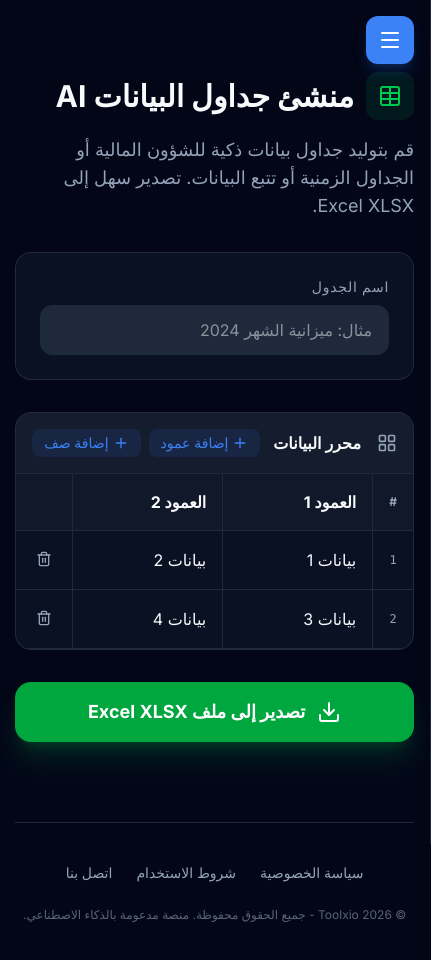
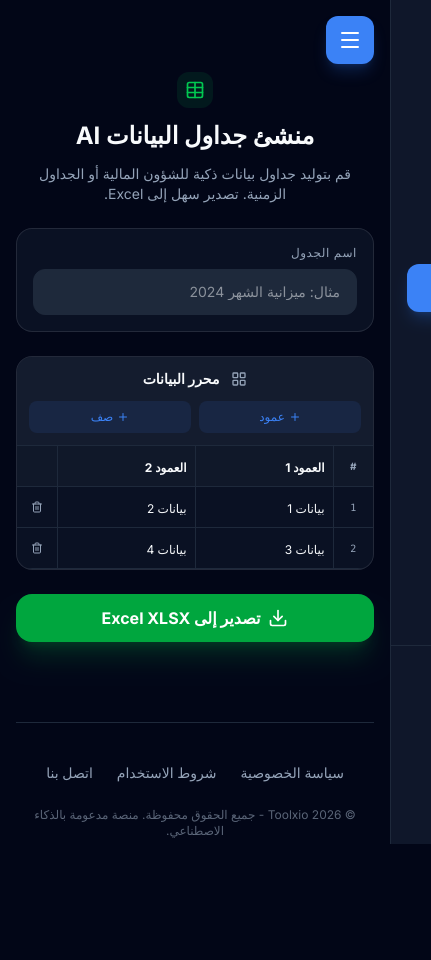
Before and after one commit to naif2016f12-web/toolxio, a Next.js app: page /sheets in a window 390 px wide. Shown: the top 960 px of the page, 431 px wide, since content can reach past the window. After the commit the page ends 895 px from the top, so only its background shows below. Built offline with nearby package versions, Linux system fonts and the light colour scheme.

Commit message:
Comprehensive mobile UI optimization across all tools and pages

```diff
--- a/src/app/page.tsx
+++ b/src/app/page.tsx
@@ -58,15 +58,15 @@ export default function Home() {
 
   return (
     <div className="max-w-6xl mx-auto">
-      <header className="mb-12">
-        <div className="flex items-center gap-2 mb-4">
+      <header className="mb-8 lg:mb-12">
+        <div className="flex items-center gap-2 mb-3 lg:mb-4">
           <div className="p-2 rounded-lg bg-blue-500/10">
             <Sparkles className="w-5 h-5 text-blue-500" />
           </div>
-          <span className="text-sm font-semibold text-blue-500 uppercase tracking-wider">تكامل الذكاء الاصطناعي</span>
+          <span className="text-xs lg:text-sm font-semibold text-blue-500 uppercase tracking-wider">تكامل الذكاء الاصطناعي</span>
         </div>
-        <h2 className="text-4xl font-bold mb-4">مرحباً بك في Toolxio</h2>
-        <p className="text-muted-foreground text-lg max-w-2xl">
+        <h2 className="text-3xl lg:text-4xl font-bold mb-3 lg:mb-4">مرحباً بك في Toolxio</h2>
+        <p className="text-muted-foreground text-base lg:text-lg max-w-2xl px-1">
           منصتك الشاملة لإنشاء المستندات الذكية وأدوات الوسائط.
           اختر أداة مدعومة بالذكاء الاصطناعي أدناه للبدء.
         </p>
--- a/src/app/sheets/page.tsx
+++ b/src/app/sheets/page.tsx
@@ -56,20 +56,20 @@ export default function SheetsPage() {
 
     return (
         <div className="max-w-6xl mx-auto">
-            <header className="mb-8">
-                <div className="flex items-center gap-3 mb-4">
-                    <div className="p-3 rounded-xl bg-green-500/10">
-                        <Table className="w-6 h-6 text-green-500" />
+            <header className="mb-6 lg:mb-8 text-center lg:text-right">
+                <div className="flex flex-col lg:flex-row items-center gap-3 mb-3 lg:mb-4">
+                    <div className="p-2 lg:p-3 rounded-xl bg-green-500/10 w-fit">
+                        <Table className="w-5 h-5 lg:w-6 lg:h-6 text-green-500" />
                     </div>
-                    <h2 className="text-3xl font-bold">منشئ جداول البيانات AI</h2>
+                    <h2 className="text-2xl lg:text-3xl font-bold">منشئ جداول البيانات AI</h2>
                 </div>
-                <p className="text-muted-foreground text-lg">
-                    قم بتوليد جداول بيانات ذكية للشؤون المالية أو الجداول الزمنية أو تتبع البيانات. تصدير سهل إلى Excel XLSX.
+                <p className="text-muted-foreground text-sm lg:text-lg">
+                    قم بتوليد جداول بيانات ذكية للشؤون المالية أو الجداول الزمنية. تصدير سهل إلى Excel.
                 </p>
             </header>
 
-            <div className="glass-card p-6 rounded-2xl mb-8">
-                <label className="block text-sm font-medium mb-2 text-muted-foreground uppercase tracking-wider">
+            <div className="glass-card p-4 lg:p-6 rounded-2xl mb-6 lg:mb-8">
+                <label className="block text-xs lg:text-sm font-medium mb-2 text-muted-foreground uppercase tracking-wider">
                     اسم الجدول
                 </label>
                 <input
@@ -77,28 +77,28 @@ export default function SheetsPage() {
                     value={sheetName}
                     onChange={(e) => setSheetName(e.target.value)}
                     placeholder="مثال: ميزانية الشهر 2024"
-                    className="w-full bg-muted border border-border rounded-xl px-4 py-3 focus:outline-none focus:ring-2 focus:ring-accent transition-all text-foreground"
+                    className="w-full bg-muted border border-border rounded-xl px-4 py-3 focus:outline-none focus:ring-2 focus:ring-accent transition-all text-sm lg:text-base text-foreground"
                 />
             </div>
 
-            <div className="glass-card rounded-2xl overflow-hidden mb-8 border border-border">
-                <div className="bg-muted/50 p-4 border-b border-border flex items-center justify-between">
-                    <div className="flex items-center gap-4">
-                        <LayoutGrid className="w-5 h-5 text-muted-foreground" />
-                        <span className="font-semibold text-foreground">محرر البيانات</span>
+            <div className="glass-card rounded-2xl overflow-hidden mb-6 lg:mb-8 border border-border">
+                <div className="bg-muted/50 p-3 lg:p-4 border-b border-border flex flex-col sm:flex-row items-center justify-between gap-3">
+                    <div className="flex items-center gap-3">
+                        <LayoutGrid className="w-4 h-4 lg:w-5 lg:h-5 text-muted-foreground" />
+                        <span className="font-semibold text-sm lg:text-base text-foreground">محرر البيانات</span>
                     </div>
-                    <div className="flex items-center gap-2">
+                    <div className="flex items-center gap-2 w-full sm:w-auto">
                         <button
                             onClick={addColumn}
-                            className="px-3 py-1 bg-accent/10 text-accent hover:bg-accent hover:text-white rounded-lg text-sm font-medium transition-all flex items-center gap-1"
+                            className="flex-1 sm:flex-none px-3 py-2 bg-accent/10 text-accent hover:bg-accent hover:text-white rounded-lg text-xs font-medium transition-all flex items-center justify-center gap-1"
                         >
-                            <Plus className="w-4 h-4" /> إضافة عمود
+                            <Plus className="w-3 h-3 lg:w-4 lg:h-4" /> عمود
                         </button>
                         <button
                             onClick={addRow}
-                            className="px-3 py-1 bg-accent/10 text-accent hover:bg-accent hover:text-white rounded-lg text-sm font-medium transition-all flex items-center gap-1"
+                            className="flex-1 sm:flex-none px-3 py-2 bg-accent/10 text-accent hover:bg-accent hover:text-white rounded-lg text-xs font-medium transition-all flex items-center justify-center gap-1"
                         >
-                            <Plus className="w-4 h-4" /> إضافة صف
+                            <Plus className="w-3 h-3 lg:w-4 lg:h-4" /> صف
                         </button>
                     </div>
                 </div>
@@ -107,42 +107,42 @@ export default function SheetsPage() {
                     <table className="w-full text-right border-collapse">
                         <thead>
                             <tr className="bg-muted/30">
-                                <th className="p-4 border-b border-l border-border w-12 text-center text-xs font-bold text-muted-foreground">#</th>
+                                <th className="p-2 lg:p-4 border-b border-l border-border w-10 lg:w-12 text-center text-[10px] lg:text-xs font-bold text-muted-foreground">#</th>
                                 {columns.map((col, i) => (
-                                    <th key={i} className="p-4 border-b border-l border-border min-w-[150px]">
+                                    <th key={i} className="p-2 lg:p-4 border-b border-l border-border min-w-[120px] lg:min-w-[150px]">
                                         <input
                                             type="text"
                                             value={col}
                                             onChange={(e) => updateColumn(i, e.target.value)}
-                                            className="bg-transparent font-bold text-foreground focus:outline-none w-full"
+                                            className="bg-transparent font-bold text-foreground focus:outline-none w-full text-xs lg:text-sm"
                                         />
                                     </th>
                                 ))}
-                                <th className="p-4 border-b border-border w-12"></th>
+                                <th className="p-2 lg:p-4 border-b border-border w-10 lg:w-12"></th>
                             </tr>
                         </thead>
                         <tbody>
                             {data.map((row, rowIndex) => (
                                 <tr key={rowIndex} className="hover:bg-muted/10 transition-colors">
-                                    <td className="p-4 border-b border-l border-border text-center text-xs text-muted-foreground font-mono">
+                                    <td className="p-2 lg:p-4 border-b border-l border-border text-center text-[10px] lg:text-xs text-muted-foreground font-mono">
                                         {rowIndex + 1}
                                     </td>
                                     {row.map((cell, colIndex) => (
-                                        <td key={colIndex} className="p-4 border-b border-l border-border">
+                                        <td key={colIndex} className="p-2 lg:p-4 border-b border-l border-border">
                                             <input
                                                 type="text"
                                                 value={cell}
                                                 onChange={(e) => updateCell(rowIndex, colIndex, e.target.value)}
-                                                className="bg-transparent text-foreground focus:outline-none w-full"
+                                                className="bg-transparent text-foreground focus:outline-none w-full text-xs lg:text-sm"
                                             />
                                         </td>
                                     ))}
-                                    <td className="p-4 border-b border-border text-center">
+                                    <td className="p-2 lg:p-4 border-b border-border text-center">
                                         <button
                                             onClick={() => removeRow(rowIndex)}
                                             className="text-muted-foreground hover:text-red-400 p-1 rounded-md hover:bg-red-400/10 transition-all"
                                         >
-                                            <Trash2 className="w-4 h-4" />
+                                            <Trash2 className="w-3 h-3 lg:w-4 lg:h-4" />
                                         </button>
                                     </td>
                                 </tr>
@@ -156,13 +156,13 @@ export default function SheetsPage() {
                 onClick={generateExcel}
                 disabled={isGenerating}
                 className={cn(
-                    "w-full py-4 rounded-2xl font-bold text-lg flex items-center justify-center gap-3 transition-all",
+                    "w-full py-3 lg:py-4 rounded-2xl font-bold text-base lg:text-lg flex items-center justify-center gap-2 lg:gap-3 transition-all",
                     isGenerating
                         ? "bg-muted text-muted-foreground cursor-not-allowed"
                         : "bg-green-600 hover:bg-green-700 text-white shadow-xl shadow-green-600/20 active:scale-[0.98]"
                 )}
             >
-                <Download className="w-6 h-6" /> تصدير إلى ملف Excel XLSX
+                <Download className="w-5 h-5 lg:w-6 lg:h-6" /> تصدير إلى Excel XLSX
             </button>
         </div>
     );
```
Also changed, not shown: src/app/doc/page.tsx (+19 -19 lines), src/app/ppt/page.tsx (+20 -20 lines), src/app/video-ai/page.tsx (+27 -27 lines), src/components/ToolCard.tsx (+6 -6 lines).
